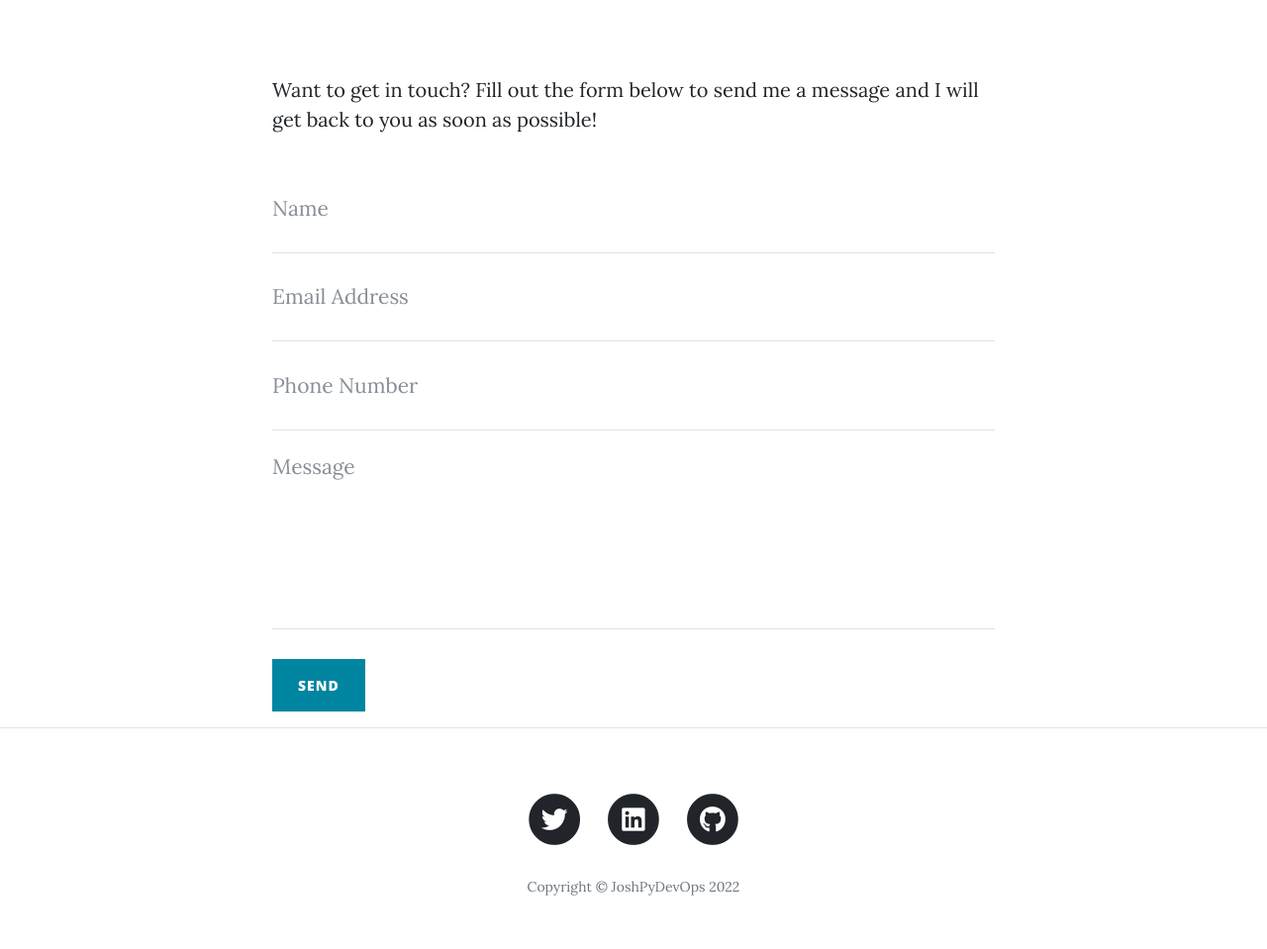
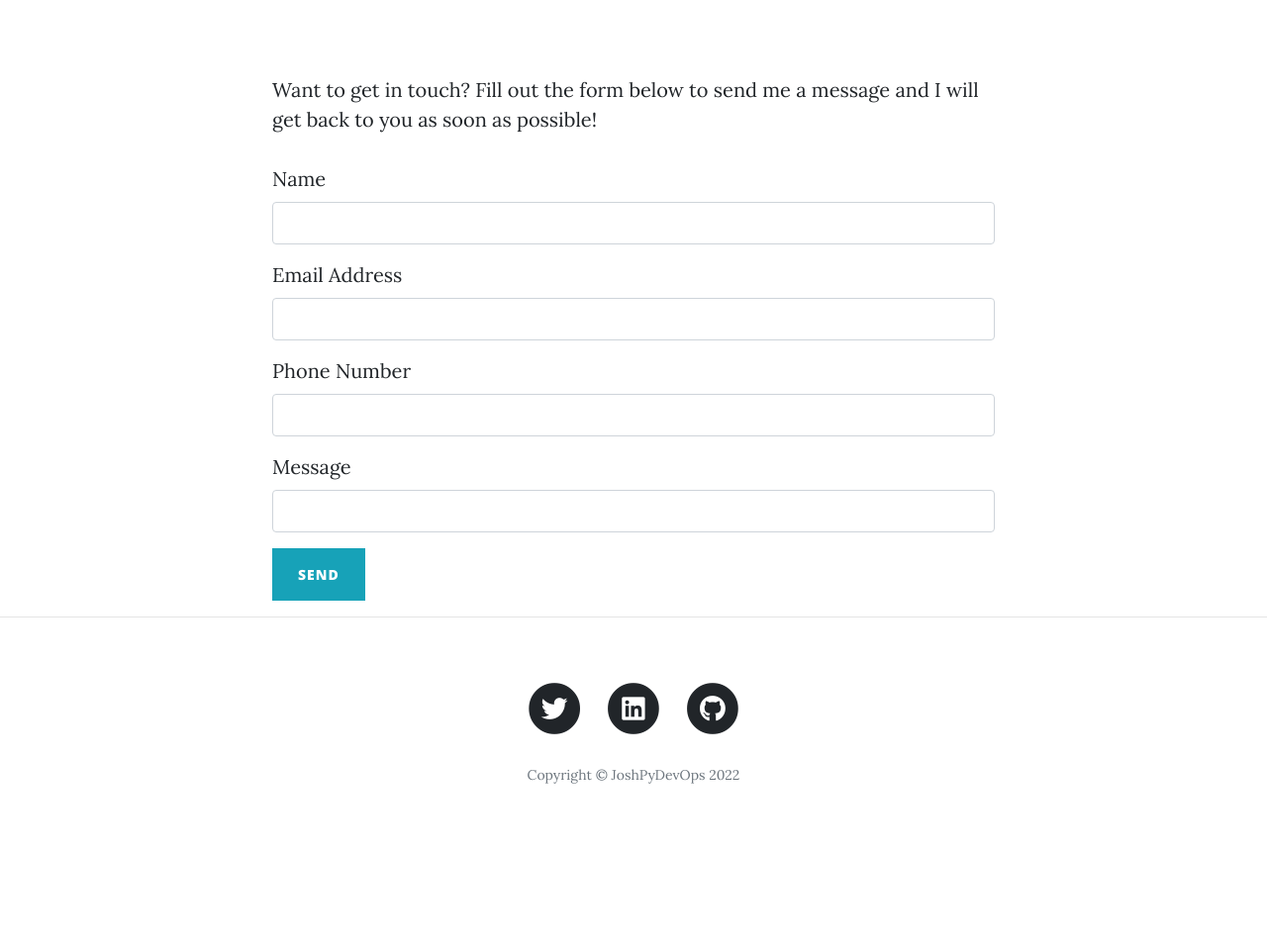
Before and after one commit to joshuaanyang/WOJM-Blog, a Flask app: page /contact in a window 1280 px wide. Shown: the part 536-1495 px from the top of the page at 99% size. After the commit the page ends 1328 px from the top, so only its background shows below. Run offline with Flask 2, Linux system fonts and the light colour scheme; some libraries are stand-ins or nearby versions.

Commit message:
Fifth Commit

```diff
--- a/forms.py
+++ b/forms.py
@@ -29,3 +29,11 @@ class LoginForm(FlaskForm):
 class CommentForm(FlaskForm):
     comment = StringField("Comment")
     submit = SubmitField("Submit")
+
+
+class ContactForm(FlaskForm):
+    name = StringField("Name")
+    email = StringField("Email Address")
+    phone = StringField("Phone Number")
+    message = StringField("Message")
+    submit = SubmitField("Send")
--- a/main.py
+++ b/main.py
@@ -9,9 +9,10 @@ from sqlalchemy.orm import relationship
 from flask_login import UserMixin, login_user, LoginManager, login_required, current_user, logout_user
 from flask_gravatar import Gravatar
 from typing import Callable
-from forms import RegisterForm, CreatePostForm, LoginForm, CommentForm
+from forms import RegisterForm, CreatePostForm, LoginForm, CommentForm, ContactForm
 import bleach
 import os
+import smtplib
 
 
 app = Flask(__name__)
@@ -19,6 +20,18 @@ secret_key = os.environ["SECRET_KEY"]
 app.config['SECRET_KEY'] = secret_key
 ckeditor = CKEditor(app)
 Bootstrap(app)
+
+
+my_email = os.environ["EMAIL"]
+p = os.environ["PASSWORD"]
+
+
+def send_email(name, phone, email, message):
+    send_message = f"Subject:Blog Message from {name}: A reader\n\nName:{name}\nEmail:{email}\nPhone:{phone}\nMessage:{message}"
+    with smtplib.SMTP("smtp.gmail.com", 587) as connection:
+        connection.starttls()
+        connection.login(my_email, p)
+        connection.sendmail(msg=send_message, from_addr=my_email, to_addrs=my_email)
 
 
 ##CONNECT TO DB
@@ -211,9 +224,13 @@ def about():
     return render_template("about.html", current_user=current_user)
 
 
-@app.route("/contact")
+@app.route("/contact", methods=["GET", "POST"])
 def contact():
-    return render_template("contact.html", current_user=current_user)
+    form = ContactForm()
+    if form.validate_on_submit():
+        send_email(form.name.data, form.phone.data, form.email.data, form.message.data)
+        return redirect(url_for('show_post'))
+    return render_template("contact.html", current_user=current_user, form=form)
 
 
 @app.route("/new-post", methods=["GET", "POST"])
--- a/templates/contact.html
+++ b/templates/contact.html
@@ -1,4 +1,5 @@
 {% include "header.html" %}
+{% import "bootstrap/wtf.html" as wtf %}
 
   <!-- Page Header -->
   <header class="masthead" style="background-image: url('{{ url_for('static', filename='img/contact-bg.jpg')}}')">
@@ -23,39 +24,41 @@
         <!-- Contact Form - Enter your email address on line 19 of the mail/contact_me.php file to make this form work. -->
         <!-- WARNING: Some web hosts do not allow emails to be sent through forms to common mail hosts like Gmail or Yahoo. It's recommended that you use a private domain email address! -->
         <!-- To use the contact form, your site must be on a live web host with PHP! The form will not work locally! -->
-        <form name="sentMessage" id="contactForm" novalidate>
-          <div class="control-group">
-            <div class="form-group floating-label-form-group controls">
-              <label>Name</label>
-              <input type="text" class="form-control" placeholder="Name" id="name" required data-validation-required-message="Please enter your name.">
-              <p class="help-block text-danger"></p>
-            </div>
-          </div>
-          <div class="control-group">
-            <div class="form-group floating-label-form-group controls">
-              <label>Email Address</label>
-              <input type="email" class="form-control" placeholder="Email Address" id="email" required data-validation-required-message="Please enter your email address.">
-              <p class="help-block text-danger"></p>
-            </div>
-          </div>
-          <div class="control-group">
-            <div class="form-group col-xs-12 floating-label-form-group controls">
-              <label>Phone Number</label>
-              <input type="tel" class="form-control" placeholder="Phone Number" id="phone" required data-validation-required-message="Please enter your phone number.">
-              <p class="help-block text-danger"></p>
-            </div>
-          </div>
-          <div class="control-group">
-            <div class="form-group floating-label-form-group controls">
-              <label>Message</label>
-              <textarea rows="5" class="form-control" placeholder="Message" id="message" required data-validation-required-message="Please enter a message."></textarea>
-              <p class="help-block text-danger"></p>
-            </div>
-          </div>
-          <br>
-          <div id="success"></div>
-          <button type="submit" class="btn btn-primary" id="sendMessageButton">Send</button>
-        </form>
+        {{ wtf.quick_form(form, button_map={"submit":"info"}) }}
+
+<!--        <form name="sentMessage" id="contactForm" action="" novalidate>-->
+<!--          <div class="control-group">-->
+<!--            <div class="form-group floating-label-form-group controls">-->
+<!--              <label>Name</label>-->
+<!--              <input type="text" class="form-control" placeholder="Name" id="name" required data-validation-required-message="Please enter your name.">-->
+<!--              <p class="help-block text-danger"></p>-->
+<!--            </div>-->
+<!--          </div>-->
+<!--          <div class="control-group">-->
+<!--            <div class="form-group floating-label-form-group controls">-->
+<!--              <label>Email Address</label>-->
+<!--              <input type="email" class="form-control" placeholder="Email Address" id="email" required data-validation-required-message="Please enter your email address.">-->
+<!--              <p class="help-block text-danger"></p>-->
+<!--            </div>-->
+<!--          </div>-->
+<!--          <div class="control-group">-->
+<!--            <div class="form-group col-xs-12 floating-label-form-group controls">-->
+<!--              <label>Phone Number</label>-->
+<!--              <input type="tel" class="form-control" placeholder="Phone Number" id="phone" required data-validation-required-message="Please enter your phone number.">-->
+<!--              <p class="help-block text-danger"></p>-->
+<!--            </div>-->
+<!--          </div>-->
+<!--          <div class="control-group">-->
+<!--            <div class="form-group floating-label-form-group controls">-->
+<!--              <label>Message</label>-->
+<!--              <textarea rows="5" class="form-control" placeholder="Message" id="message" required data-validation-required-message="Please enter a message."></textarea>-->
+<!--              <p class="help-block text-danger"></p>-->
+<!--            </div>-->
+<!--          </div>-->
+<!--          <br>-->
+<!--          <div id="success"></div>-->
+<!--          <button type="submit" class="btn btn-primary" id="sendMessageButton">Send</button>-->
+<!--        </form>-->
       </div>
     </div>
   </div>
```
Also changed, not shown: templates/about.html (+4 -3 lines), blog.db.
